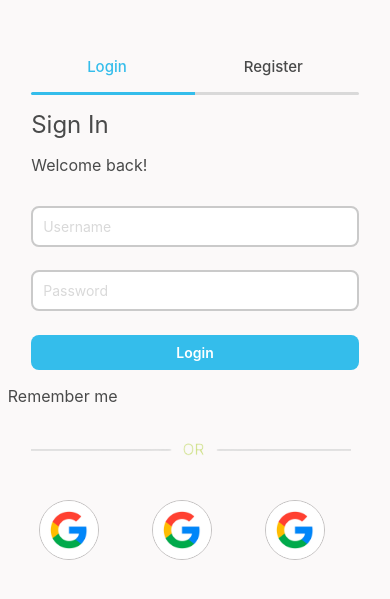
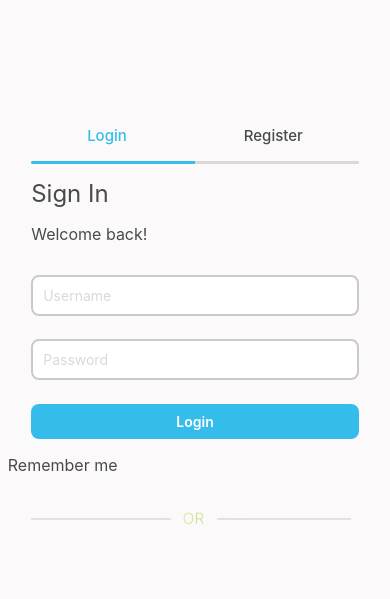
Before and after one commit to JohnLewis9904/Vend, a React Native app in the folder Vend/: screen /SignInScreen in a window 390 px wide. Shown: the part 123-722 px from the top of the page. Built offline with nearby package versions, Linux system fonts and the light colour scheme.

Commit message:
still adding authentication, not updating email and password, added new google button but not working

```diff
--- a/Vend/firebase.js
+++ b/Vend/firebase.js
@@ -1,6 +1,6 @@
 // Import the functions you need from the SDKs you need
 import { initializeApp } from "firebase/app";
-import { getAuth } from 'firebase/auth';
+import { getAuth, GoogleAuthProvider } from 'firebase/auth';
 import { getFirestore } from 'firebase/firestore';
 // TODO: Add SDKs for Firebase products that you want to use
 // https://firebase.google.com/docs/web/setup#available-libraries
@@ -21,3 +21,5 @@ const firebaseConfig = {
 initializeApp(firebaseConfig);
 export const auth = getAuth();
 export const database = getFirestore();
+
+export const provider = new GoogleAuthProvider();
--- a/Vend/package.json
+++ b/Vend/package.json
@@ -15,6 +15,7 @@
     "expo-status-bar": "~1.4.4",
     "firebase": "^9.18.0",
     "react": "18.2.0",
+    "react-google-button": "^0.7.2",
     "react-native": "0.71.4",
     "react-native-paper": "^5.4.1",
     "react-native-safe-area-context": "^4.5.0",
--- a/Vend/screens/SignInScreen.js
+++ b/Vend/screens/SignInScreen.js
@@ -6,11 +6,13 @@ import {
   SafeAreaView,
   Image,
   Alert,
+  Pressable,
 } from "react-native";
-import Constants from "expo-constants";
+//import Constants from "expo-constants";
 import UserInputBox from "../components/UserInputBox";
 import SignInButton from "../components/SignInButton";
 import SignInSources from "../components/SignInSources";
+import GoogleButton from 'react-google-button'
 // import {
 //     Checkbox
 //   } from 'react-native-paper';
@@ -20,31 +22,63 @@ import { useState } from "react";
 import colors from "../styles/colors";
 
 // or any pure javascript modules available in npm
-import { signInWithEmailAndPassword } from "@firebase/auth";
-import { auth } from "../firebase";
+import { signInWithEmailAndPassword, createUserWithEmailAndPassword, signInWithPopup, GoogleAuthProvider } from "@firebase/auth";
+import { auth, provider } from "../firebase";
 
-export default function SignInScreen() {
-  const [isChecked, setChecked] = useState(false);
-  const [email, setEmail] = useState("");
-  const [password, setPassword] = useState("");
+export default function SignInScreen({navigation}) {
+  //const [isChecked, setChecked] = useState(false);
+  const [email, setEmail] = useState('');
+  const [password, setPassword] = useState('');
 
-  const handleSignUp = () => {
-    auth
-      .createUserWithEmailAndPassword(email, password)
-      .then((userCredentials) => {
-        const user = userCredentials.user;
-        console.log(user.email);
-      })
-      .catch((error) => alert(error.message));
-  };
+  // const handleSignUp = () => {
+  //   auth
+  //     .createUserWithEmailAndPassword(email, password)
+  //     .then((userCredentials) => {
+  //       const user = userCredentials.user;
+  //       console.log(user.email);
+  //     })
+  //     .catch((error) => alert(error.message));
+  // };
 
   const handleLogIn = () => {
-    if (email !== "" && password !== "") {
-      signInWithEmailAndPassword(auth, email, password)
-        .then(() => {console.log("Login success"); navigation.navigate("fake")})
-        .catch((err) => Alert.alert("Login error", err.message));
-    }
-  };
+    console.log("email is: " + email)
+    signInWithEmailAndPassword(auth, email, password)
+  .then((userCredential) => {
+    // Signed in
+    const user = userCredential.user;
+    // ...
+    navigation.navigate("fake")
+  })
+  .catch((error) => {
+    const errorCode = error.code;
+    const errorMessage = error.message;
+  });
+  }
+
+  // const signInWithGoogle = () => {
+  //   signInWithPopup(auth, provider)
+  // .then((result) => {
+  //   // This gives you a Google Access Token. You can use it to access the Google API.
+  //   // const credential = GoogleAuthProvider.credentialFromResult(result);
+  //   // const token = credential.accessToken;
+  //   // The signed-in user info.
+  //   const user = result.user;
+  //   console.log("Login success")
+  //   navigation.navigate("fake")
+  //   // IdP data available using getAdditionalUserInfo(result)
+  //   // name = user.displayName, email = user.email etc
+  // }).catch((error) => {
+  //   // Handle Errors here.
+  //   const errorCode = error.code;
+  //   const errorMessage = error.message;
+  //   // The email of the user's account used.
+  //   const email = error.customData.email;
+  //   // The AuthCredential type that was used.
+  //   const credential = GoogleAuthProvider.credentialFromError(error);
+  //   console.log("Issue with login")
+  //   // ...
+  // });
+  // }
 
   return (
     <SafeAreaView style={styles.container}>
@@ -80,10 +114,10 @@ export default function SignInScreen() {
         <Text style={[styles.title, { marginBottom: "5%" }]}>
           Welcome back!
         </Text>
-        <UserInputBox fn="Username" onChangeText={(text) => setEmail(text)} />
+        <UserInputBox fn="Username" onChangeText={text => setEmail(text)} />
         <UserInputBox
           fn="Password"
-          onChangeText={(text) => setPassword(text)}
+          onChangeText={text => setPassword(text)}
         />
         <SignInButton
           title={"Login"}
@@ -116,18 +150,12 @@ export default function SignInScreen() {
           }}
         />
         <View style={styles.pagination}>
-          <SignInSources
-            style={styles.box}
-            path={require("../assets/google.jpg")}
-          />
-          <SignInSources
-            style={styles.box}
-            path={require("../assets/google.jpg")}
-          />
-          <SignInSources
-            style={styles.box}
-            path={require("../assets/google.jpg")}
-          />
+        <Pressable
+          onClick={() => { console.log('Google button clicked') }}
+          style={styles.pagination}
+        >
+          <Image source={'../assets/googlebutton.PNG'}/>
+        </Pressable>
         </View>
       </View>
     </SafeAreaView>
--- a/Vend/screens/SplashScreen.js
+++ b/Vend/screens/SplashScreen.js
@@ -15,7 +15,7 @@ function SplashScreen({navigation}) {
         <View style={styles.buttonHolder}>
           <Pressable
             style={styles.logInButton}
-            onPress={() => navigation.navigate("")}
+            onPress={() => navigation.navigate("SignInScreen")}
           >
             <Text style={styles.myText}>Log In</Text>
           </Pressable>
```
Also changed, not shown: Vend/assets/googlebutton.PNG (added), 1 other file (tests, documents, lock files or other folders).
